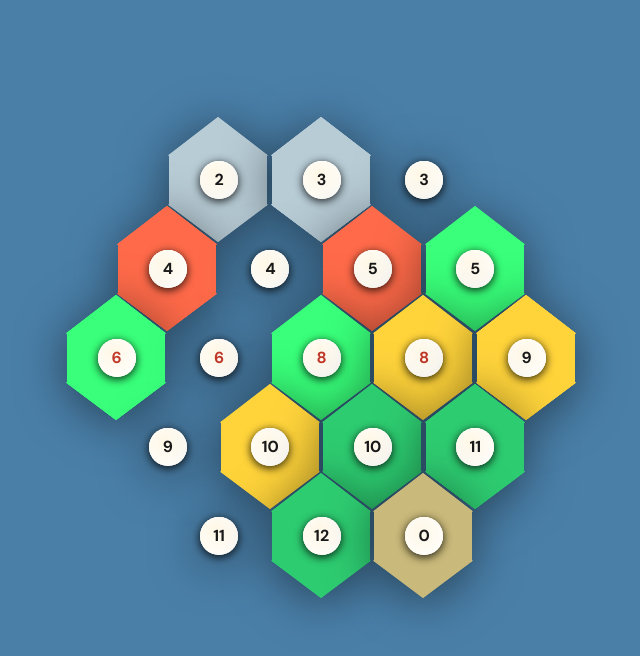
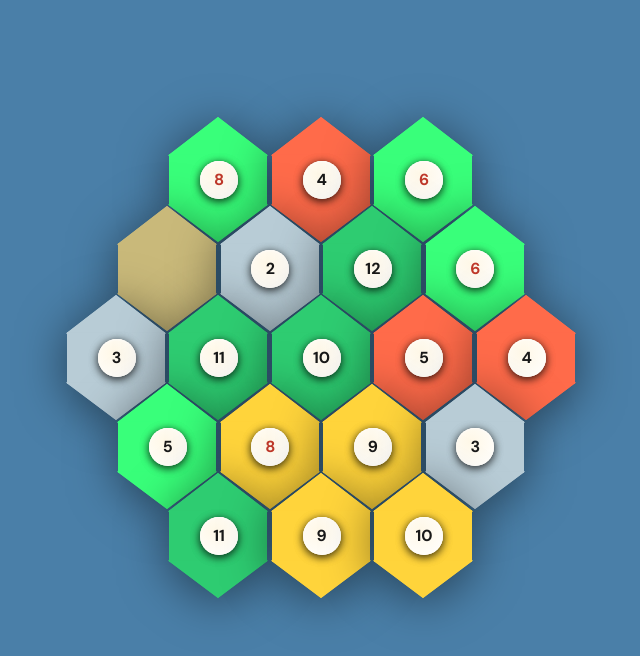
Before and after one commit to sethblumer1/starting-settlements, a React (Vite) app: page / in a window 1280 px wide. Shown: the top 656 px of the page, without its empty margins (343-983 px from the left). Built offline with nearby package versions, Linux system fonts and the light colour scheme.

Commit message:
board randomly generates!

```diff
--- a/src/components/HexTile.tsx
+++ b/src/components/HexTile.tsx
@@ -1,9 +1,19 @@
 import { useEffect, useRef } from "react"
 import { Hex } from "../models/Hex"
 import "../styles/hex-tile.css"
+import { Resource } from "../types/Resource"
 
 type HexTileProps = {
   hex: Hex
+}
+
+// To ensure each has a unique ID
+function generateRandomString(length: number, charset: string = 'ABCDEFGHIJKLMNOPQRSTUVWXYZabcdefghijklmnopqrstuvwxyz0123456789'): string {
+  let result = '';
+  for (let i = 0; i < length; i++) {
+    result += charset.charAt(Math.floor(Math.random() * charset.length));
+  }
+  return result;
 }
 
 export const HexTile = ({ hex }: HexTileProps) => {
@@ -12,7 +22,7 @@ export const HexTile = ({ hex }: HexTileProps) => {
   const tileContainerRef = useRef(null); const tileRef = useRef(null)
 
   // Id for hex canvas
-  const hexCtxId: string = `hexCtx${hex.num}${hex.resource}`
+  const hexCtxId: string = `hexCtx${hex.num}${hex.resource}${generateRandomString(3)}`
 
   const drawHex = () => {
     const hexCanvas = document.getElementById(hexCtxId) as HTMLCanvasElement
@@ -44,7 +54,7 @@ export const HexTile = ({ hex }: HexTileProps) => {
   useEffect(() => {
     drawHex()
 
-    if (tileContainerRef.current && tileRef.current) {
+    if (tileContainerRef.current && tileRef.current && hex.resource != Resource.Desert) {
       const tileElem = tileRef.current as HTMLElement
       const dimensions = tileElem.getBoundingClientRect()
 
@@ -109,7 +119,7 @@ export const HexTile = ({ hex }: HexTileProps) => {
       {/* <div>{hex.num}</div> */}
 
       <div className="hex-container" ref={tileContainerRef} style={{display: "flex", alignItems: "center"}}>
-        <canvas className="hex-context" id={hexCtxId} ref={tileRef} width="150" height="150" style={{zIndex: 1, padding: 0, marginRight: -47.5}}></canvas>
+        <canvas className="hex-context" id={hexCtxId} ref={tileRef} width="150" height="150" style={{zIndex: 1, marginRight: -47.5}}></canvas>
       </div>
     </>
   )
--- a/src/styles/hex-row.css
+++ b/src/styles/hex-row.css
@@ -1,4 +1,5 @@
 .hex-row-container {
     display: inline-grid;
+    min-width: 500px;
     /* grid-template-columns: auto auto auto; */
 }
--- a/src/styles/hex-tile.css
+++ b/src/styles/hex-tile.css
@@ -5,6 +5,7 @@
   align-items: center;
   filter: drop-shadow(0 6px 24px rgba(0,0,0,0.5));
   transition: transform 0.2s ease, filter 0.2s ease;
+  min-width: none;
   /* cursor: pointer; */
 }
 
--- a/src/utils/generateBoard.ts
+++ b/src/utils/generateBoard.ts
@@ -2,36 +2,42 @@ import { Hex } from "../models/Hex";
 import { Resource } from "../types/Resource";
 
 // Generate the stack to represent the board and shuffle
-const numbers: number[] = [2, 3, 3, 4, 4, 5, 5, 6, 6, 8, 8, 9, 9, 10, 10, 11, 11, 12, 0]
-const resources: Resource[] = [Resource.Ore, Resource.Ore, Resource.Ore, Resource.Brick, Resource.Brick, Resource.Brick, Resource.Sheep, Resource.Sheep, Resource.Sheep, Resource.Sheep, Resource.Wheat, Resource.Wheat, Resource.Wheat, Resource.Wheat, Resource.Wood, Resource.Wood, Resource.Wood, Resource.Wood, Resource.Desert]
-console.log(numbers.length)
-console.log(resources.length)
+let numbers: number[] = [2, 3, 3, 4, 4, 5, 5, 6, 6, 8, 8, 9, 9, 10, 10, 11, 11, 12, 0]
+let resources: Resource[] = [Resource.Ore, Resource.Ore, Resource.Ore, Resource.Brick, Resource.Brick, Resource.Brick, Resource.Sheep, Resource.Sheep, Resource.Sheep, Resource.Sheep, Resource.Wheat, Resource.Wheat, Resource.Wheat, Resource.Wheat, Resource.Wood, Resource.Wood, Resource.Wood, Resource.Wood, Resource.Desert]
+
 // Need shuffle method
+const simpleShuffle = (array: any[]): any[] => {
+  return array.sort(() => Math.random() - 0.5);
+};
 
-// Don't forget to add the desert
+// array to store initial hexes
+const hexes: Hex[] = []
+
+for (let i = 0; i < numbers.length; i++) {
+    const newHex: Hex = new Hex(numbers[i], resources[i])
+    hexes.push(newHex)
+}
+
+// shuffle hexes
+const shuffledHexes = simpleShuffle(hexes)
 
 // Board ==> array of hexes
 const board: Hex[][] = [[], [], [], [], []]
 
-for (let i = 0; i < numbers.length; i++) {
-    const newHex: Hex = new Hex(numbers[i], resources[i])
-
+for (let i = 0; i < shuffledHexes.length; i++) {
     // Does this suck? not sure
     // Two d array does logically represent board better though
     if (i < 3) {
-        board[0].push(newHex)
+        board[0].push(shuffledHexes[i])
     } else if (i < 7) {
-        board[1].push(newHex)
+        board[1].push(shuffledHexes[i])
     } else if (i < 12) {
-        board[2].push(newHex)
+        board[2].push(shuffledHexes[i])
     } else if (i < 16) {
-        board[3].push(newHex)
+        board[3].push(shuffledHexes[i])
     } else {
-        board[4].push(newHex)
+        board[4].push(shuffledHexes[i])
     }
-
-    console.log(board[3])
-    console.log(board[4])
 }
 
 export default board;
```
